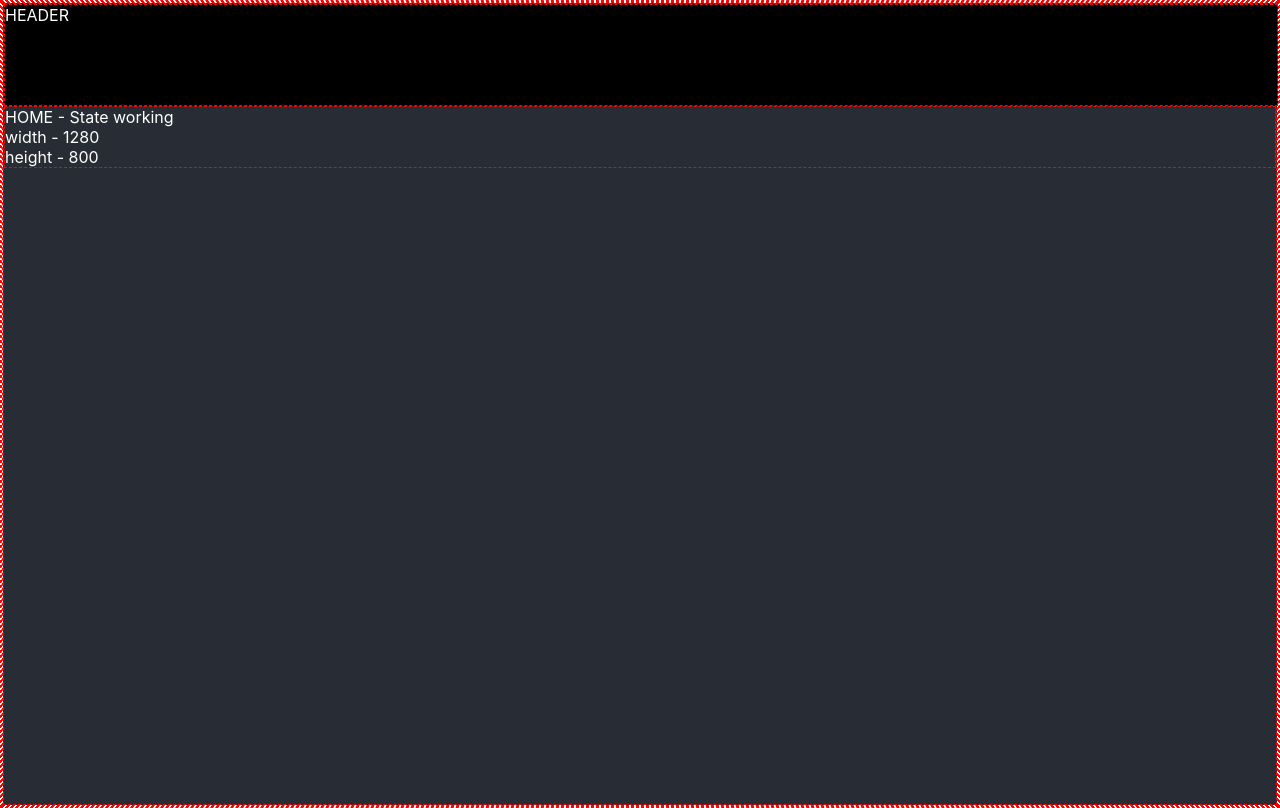
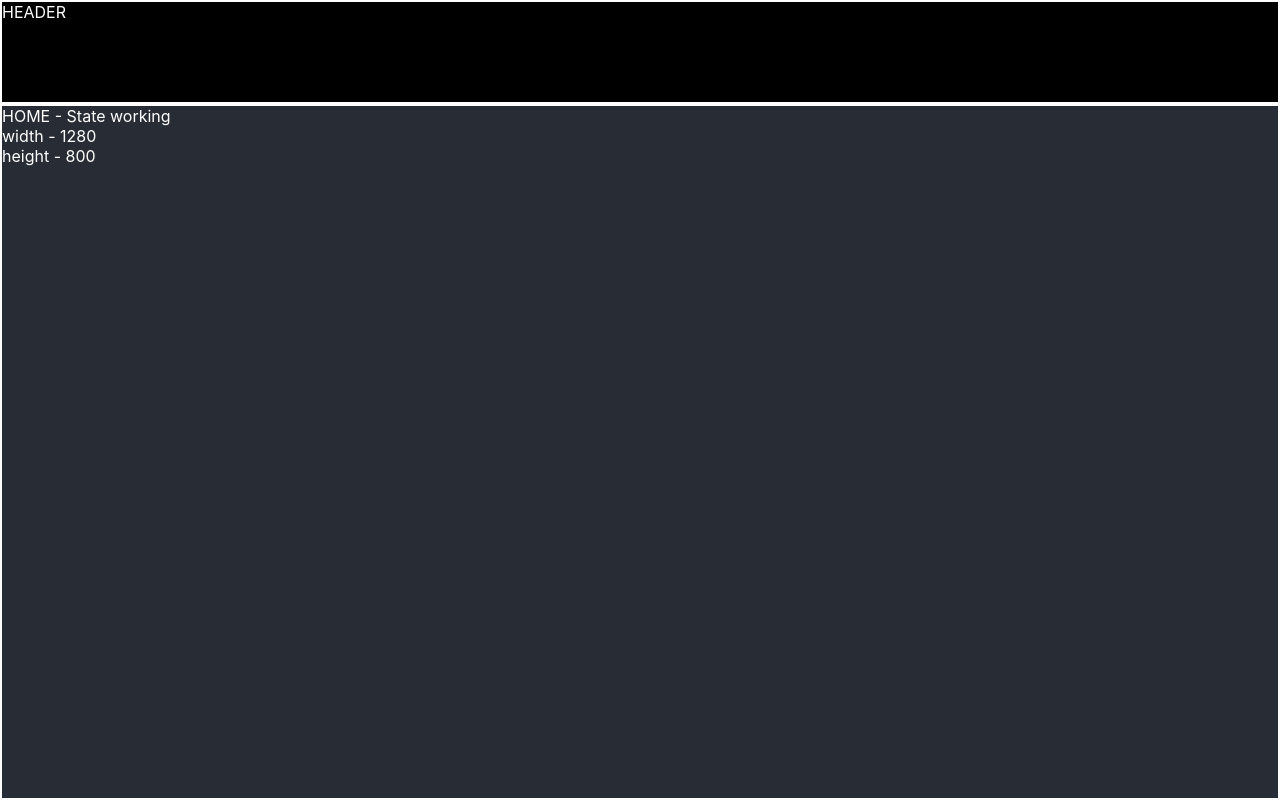
Before and after one commit to Oliver343/QuackShop, a React (Create React App) app: page / in a window 1280 px wide. Built offline with nearby package versions, Linux system fonts and the light colour scheme.

Commit message:
styles working with window height dynamically

```diff
--- a/src/pages/Home.css
+++ b/src/pages/Home.css
@@ -1,4 +1,4 @@
-* { border: red dashed 1px }
+/* * { border: red dashed 1px } */
 
 .homeMain {
     min-height: 100vh;
@@ -6,8 +6,12 @@
     color: white;
 }
 
+.homeBody {
+    border: white 2px solid;
+}
+
 .headerMain {
     height: 100px;
-    width: 100%;
     background-color: black;
+    border: white 2px solid;
 }
--- a/src/pages/Home.jsx
+++ b/src/pages/Home.jsx
@@ -21,7 +21,7 @@ export default function Home() {
     return (
         <div className="homeMain">
             <Header />
-            <div>
+            <div className="homeBody" style={{minHeight: (height - 108)}}>
                 HOME - {storeObject.checkState}
                 <br />
                 width - {width}
```
